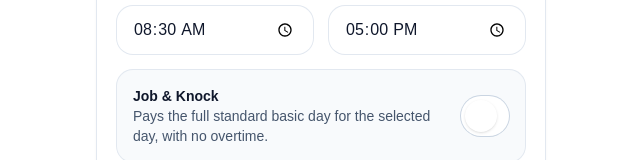
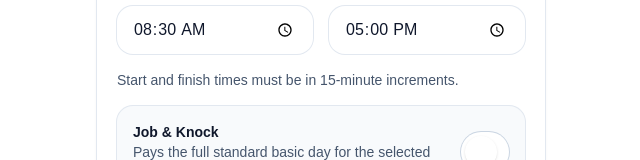
Before and after one commit to 3reidy-star/timesheets, a Next.js app: page /timesheet/entry in a window 1280 px wide. Shown: the part 461-621 px from the top of the page, without its empty margins (319-959 px from the left). Built offline with nearby package versions, Linux system fonts and the light colour scheme; no server answers; the database is empty; sample sign-in values are in the browser's storage.

Commit message:
Enforce 15-minute times and default Friday finish to 2pm

```diff
--- a/app/timesheet/entry/TimesheetEntryPageClient.tsx
+++ b/app/timesheet/entry/TimesheetEntryPageClient.tsx
@@ -9,6 +9,8 @@ type HalfDay = "AM" | "PM";
 
 const BREAK_THRESHOLD_HOURS = 8;
 const BREAK_HOURS = 0.5;
+const TIME_INCREMENT_MINUTES = 15;
+const TIME_INCREMENT_SECONDS = TIME_INCREMENT_MINUTES * 60;
 
 async function readJsonOrText(r: Response) {
   const ct = r.headers.get("content-type") || "";
@@ -33,6 +35,11 @@ function parseHHMMStrict(value: string) {
   const mm = Number(m[2]);
   if (hh < 0 || hh > 23 || mm < 0 || mm > 59) return null;
   return hh * 60 + mm;
+}
+
+function isQuarterHourTime(value: string) {
+  const minutes = parseHHMMStrict(value);
+  return minutes !== null && minutes % TIME_INCREMENT_MINUTES === 0;
 }
 
 function round2(n: number) {
@@ -329,7 +336,9 @@ export default function TimesheetEntryPageClient() {
   const [dateIso, setDateIso] = useState(isoDateFromWeekStart(weekStart));
   const [job, setJob] = useState("");
   const [startTime, setStartTime] = useState("08:30");
-  const [finishTime, setFinishTime] = useState("17:00");
+  const [finishTime, setFinishTime] = useState(
+    () => standardTimesForDate(isoDateFromWeekStart(weekStart)).finish
+  );
   const [overnight, setOvernight] = useState(false);
   const [leftEarlyByChoice, setLeftEarlyByChoice] = useState(false);
   const [jobAndKnock, setJobAndKnock] = useState(false);
@@ -339,6 +348,22 @@ export default function TimesheetEntryPageClient() {
 
   const isWork = type === "WORK";
   const isHalfHoliday = type === "HOLIDAY_HALF";
+  const hasQuarterHourTimes =
+    !isWork || (isQuarterHourTime(startTime) && isQuarterHourTime(finishTime));
+
+  function handleDateChange(nextDateIso: string) {
+    if (isWork && nextDateIso) {
+      const previousStandard = standardTimesForDate(dateIso);
+      const nextStandard = standardTimesForDate(nextDateIso);
+
+      // Keep an explicitly chosen finish time when moving the entry to another day.
+      if (finishTime === previousStandard.finish) {
+        setFinishTime(nextStandard.finish);
+      }
+    }
+
+    setDateIso(nextDateIso);
+  }
 
   useEffect(() => {
     if (!dateIso && weekStart) {
@@ -433,9 +458,15 @@ export default function TimesheetEntryPageClient() {
     !!dateIso &&
     isLikelyEarlyFinish(dateIso, finishTime);
 
-  const canSave = !!dateIso && preview.ok && (!isWork || !!job.trim()) && !saving;
+  const canSave =
+    !!dateIso && preview.ok && hasQuarterHourTimes && (!isWork || !!job.trim()) && !saving;
 
   async function createEntry() {
+    if (!hasQuarterHourTimes) {
+      setErr("Start and finish times must use 15-minute increments.");
+      return;
+    }
+
     if (!canSave) {
       setErr("Please complete the required fields.");
       return;
@@ -537,7 +568,7 @@ export default function TimesheetEntryPageClient() {
             <input
               type="date"
               value={dateIso}
-              onChange={(e) => setDateIso(e.target.value)}
+              onChange={(e) => handleDateChange(e.target.value)}
               className="mt-2 w-full rounded-2xl bg-white px-4 py-3 text-base text-slate-900 ring-1 ring-slate-200 outline-none focus:ring-2 focus:ring-cyan-300"
             />
             <div className="mt-2 text-sm text-slate-600">
@@ -592,6 +623,7 @@ export default function TimesheetEntryPageClient() {
                 <Label>Start Time</Label>
                 <input
                   type="time"
+                  step={TIME_INCREMENT_SECONDS}
                   value={startTime}
                   onChange={(e) => setStartTime(e.target.value)}
                   className="mt-2 w-full rounded-2xl bg-white px-4 py-3 text-base text-slate-900 ring-1 ring-slate-200 outline-none focus:ring-2 focus:ring-cyan-300"
@@ -602,6 +634,7 @@ export default function TimesheetEntryPageClient() {
                 <Label>Finish Time</Label>
                 <input
                   type="time"
+                  step={TIME_INCREMENT_SECONDS}
                   value={finishTime}
                   onChange={(e) => setFinishTime(e.target.value)}
                   className="mt-2 w-full rounded-2xl bg-white px-4 py-3 text-base text-slate-900 ring-1 ring-slate-200 outline-none focus:ring-2 focus:ring-cyan-300"
@@ -614,6 +647,7 @@ export default function TimesheetEntryPageClient() {
                 <Label>Start Time</Label>
                 <input
                   type="time"
+                  step={TIME_INCREMENT_SECONDS}
                   value={startTime}
                   readOnly
                   className="mt-2 w-full rounded-2xl bg-slate-50 px-4 py-3 text-base text-slate-900 ring-1 ring-slate-200"
@@ -624,6 +658,7 @@ export default function TimesheetEntryPageClient() {
                 <Label>Finish Time</Label>
                 <input
                   type="time"
+                  step={TIME_INCREMENT_SECONDS}
                   value={finishTime}
                   readOnly
                   className="mt-2 w-full rounded-2xl bg-slate-50 px-4 py-3 text-base text-slate-900 ring-1 ring-slate-200"
@@ -631,6 +666,21 @@ export default function TimesheetEntryPageClient() {
               </div>
             </div>
           )}
+
+          {isWork ? (
+            <div
+              className={`text-sm ${
+                hasQuarterHourTimes ? "text-slate-600" : "font-semibold text-red-700"
+              }`}
+            >
+              Start and finish times must be in 15-minute increments.
+              {dateIso && new Date(`${dateIso}T00:00:00`).getDay() === 5 ? (
+                <span className="mt-1 block">
+                  Friday normally finishes at 14:00. Change the finish time if an override is needed.
+                </span>
+              ) : null}
+            </div>
+          ) : null}
 
           {isWork ? (
             <div className="rounded-2xl bg-slate-50 p-4 ring-1 ring-slate-200">
--- a/app/timesheet/entry/[id]/TimesheetEntryEditPageClient.tsx
+++ b/app/timesheet/entry/[id]/TimesheetEntryEditPageClient.tsx
@@ -39,6 +39,8 @@ export const dynamic = "force-dynamic";
 
 const BREAK_THRESHOLD_HOURS = 8;
 const BREAK_HOURS = 0.5;
+const TIME_INCREMENT_MINUTES = 15;
+const TIME_INCREMENT_SECONDS = TIME_INCREMENT_MINUTES * 60;
 
 async function readJsonOrText(r: Response) {
   const ct = r.headers.get("content-type") || "";
@@ -63,6 +65,11 @@ function parseHHMMStrict(value: string) {
   const mm = Number(m[2]);
   if (hh < 0 || hh > 23 || mm < 0 || mm > 59) return null;
   return hh * 60 + mm;
+}
+
+function isQuarterHourTime(value: string) {
+  const minutes = parseHHMMStrict(value);
+  return minutes !== null && minutes % TIME_INCREMENT_MINUTES === 0;
 }
 
 function round2(n: number) {
@@ -356,6 +363,22 @@ export default function TimesheetEntryEditPageClient() {
   const isHalfHoliday = type === "HOLIDAY_HALF";
   const isDraft = entryWeek?.status === "DRAFT";
   const canEdit = isDraft || adminMode;
+  const hasQuarterHourTimes =
+    !isWork || (isQuarterHourTime(startTime) && isQuarterHourTime(finishTime));
+
+  function handleDateChange(nextDateIso: string) {
+    if (isWork && dateIso && nextDateIso) {
+      const previousStandard = standardTimesForDate(dateIso);
+      const nextStandard = standardTimesForDate(nextDateIso);
+
+      // Keep an explicitly chosen finish time when moving the entry to another day.
+      if (finishTime === previousStandard.finish) {
+        setFinishTime(nextStandard.finish);
+      }
+    }
+
+    setDateIso(nextDateIso);
+  }
 
   async function loadEntry() {
     if (!entryId) {
@@ -496,6 +519,7 @@ const canEdit = isDraft || adminMode;
     canEdit &&
     !!dateIso &&
     preview.ok &&
+    hasQuarterHourTimes &&
     (!isWork || !!job.trim()) &&
     !saving;
 
@@ -504,6 +528,11 @@ const canEdit = isDraft || adminMode;
 
     if (!canEdit) {
       setErr("Week is locked and cannot be modified.");
+      return;
+    }
+
+    if (!hasQuarterHourTimes) {
+      setErr("Start and finish times must use 15-minute increments.");
       return;
     }
 
@@ -664,7 +693,7 @@ const canEdit = isDraft || adminMode;
             <input
               type="date"
               value={dateIso}
-              onChange={(e) => setDateIso(e.target.value)}
+              onChange={(e) => handleDateChange(e.target.value)}
               className="mt-2 w-full rounded-2xl bg-white px-4 py-3 text-base text-slate-900 ring-1 ring-slate-200 outline-none focus:ring-2 focus:ring-cyan-300"
             />
             <div className="mt-2 text-sm text-slate-600">
@@ -719,6 +748,7 @@ const canEdit = isDraft || adminMode;
                 <Label>Start Time</Label>
                 <input
                   type="time"
+                  step={TIME_INCREMENT_SECONDS}
                   value={startTime}
                   onChange={(e) => setStartTime(e.target.value)}
                   className="mt-2 w-full rounded-2xl bg-white px-4 py-3 text-base text-slate-900 ring-1 ring-slate-200 outline-none focus:ring-2 focus:ring-cyan-300"
@@ -729,6 +759,7 @@ const canEdit = isDraft || adminMode;
                 <Label>Finish Time</Label>
                 <input
                   type="time"
+                  step={TIME_INCREMENT_SECONDS}
                   value={finishTime}
                   onChange={(e) => setFinishTime(e.target.value)}
                   className="mt-2 w-full rounded-2xl bg-white px-4 py-3 text-base text-slate-900 ring-1 ring-slate-200 outline-none focus:ring-2 focus:ring-cyan-300"
@@ -741,6 +772,7 @@ const canEdit = isDraft || adminMode;
                 <Label>Start Time</Label>
                 <input
                   type="time"
+                  step={TIME_INCREMENT_SECONDS}
                   value={startTime}
                   readOnly
                   className="mt-2 w-full rounded-2xl bg-slate-50 px-4 py-3 text-base text-slate-900 ring-1 ring-slate-200"
@@ -751,6 +783,7 @@ const canEdit = isDraft || adminMode;
                 <Label>Finish Time</Label>
                 <input
                   type="time"
+                  step={TIME_INCREMENT_SECONDS}
                   value={finishTime}
                   readOnly
                   className="mt-2 w-full rounded-2xl bg-slate-50 px-4 py-3 text-base text-slate-900 ring-1 ring-slate-200"
@@ -758,6 +791,21 @@ const canEdit = isDraft || adminMode;
               </div>
             </div>
           )}
+
+          {isWork ? (
+            <div
+              className={`text-sm ${
+                hasQuarterHourTimes ? "text-slate-600" : "font-semibold text-red-700"
+              }`}
+            >
+              Start and finish times must be in 15-minute increments.
+              {dateIso && new Date(`${dateIso}T00:00:00`).getDay() === 5 ? (
+                <span className="mt-1 block">
+                  Friday normally finishes at 14:00. Change the finish time if an override is needed.
+                </span>
+              ) : null}
+            </div>
+          ) : null}
 
           {isWork ? (
             <div className="rounded-2xl bg-slate-50 p-4 ring-1 ring-slate-200">
```
Lines whose indentation alone changed are shown as unchanged.
